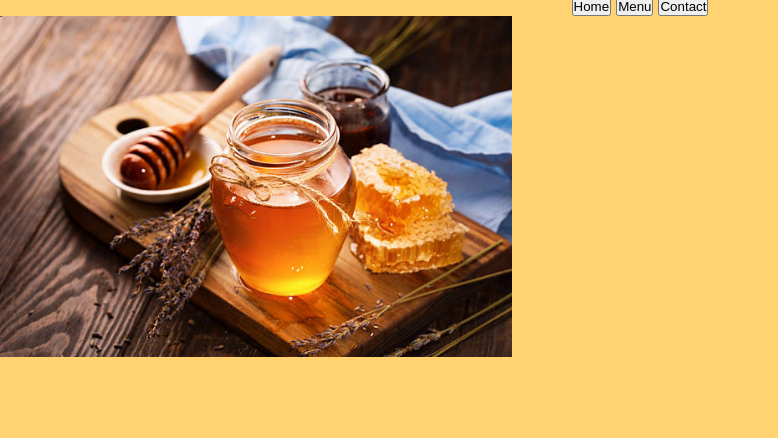
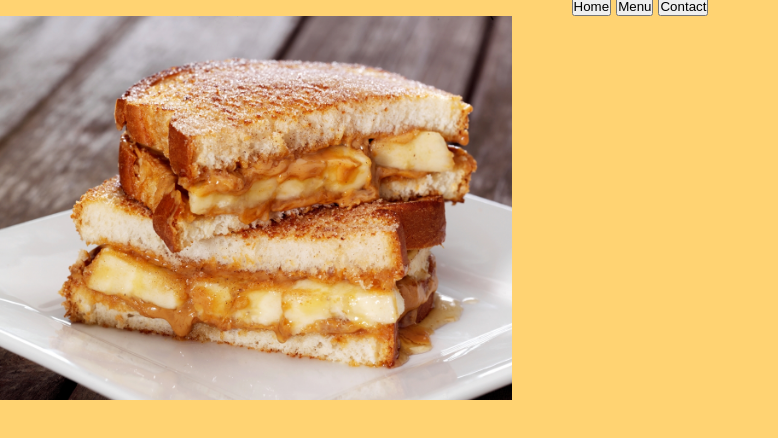
Before and after one commit to kellondavid/restaurant, a website built with webpack: page dist/index.html in a window 1280 px wide. Both pictures are taken after a click on the button "Menu". Shown: the part 40-478 px from the top of the page, without its empty margins (0-778 px from the left). Built offline with nearby package versions, Linux system fonts and the light colour scheme.

Commit message:
update readme, delete child div when swapping tabs

```diff
--- a/src/index.js
+++ b/src/index.js
@@ -1,5 +1,6 @@
 import { initialPage } from "./website"
 import { homePage } from "./initial-page"
+import { menuPage } from "./menu"
 
 loadInitial();
 
@@ -9,9 +10,11 @@ function swapTabs() {
     const contactBtn = document.querySelector(".contactTab");
 
     homeBtn.addEventListener("click", homePage)
+    menuBtn.addEventListener("click", menuPage)
 }
 
 function loadInitial(){
     initialPage();
     homePage();
+    swapTabs();
 }
--- a/src/initial-page.js
+++ b/src/initial-page.js
@@ -1,9 +1,11 @@
 export function homePage() {
   const main = document.querySelector("#content")
+  main.replaceChildren();
 
   const bodyPage = document.createElement("div");
   bodyPage.classList.add("bodyPage");
   main.appendChild(bodyPage);
+  bodyPage.replaceChildren();
 
   const honeyImg = document.createElement("img");
   honeyImg.src = "images/honey.jpeg";
--- a/src/menu.js
+++ b/src/menu.js
@@ -1,31 +1,17 @@
 export function menuPage() {
-    const body = document.body;
-    const main = document.querySelector("#content");
+  const main = document.querySelector("#content");
+  main.replaceChildren();
 
-    const header = document.createElement("h1");
-    header.textContent = "Bee Happy";
-    header.classList.add("header");
-    main.appendChild(header);
 
-    const nav = document.createElement("div");
-    nav.classList.add("nav");
-    main.appendChild(nav);
+  const bodyPage = document.createElement("div");
+  bodyPage.classList.add("bodyPage");
+  main.appendChild(bodyPage);
+  bodyPage.replaceChildren();
 
-    let navHome = document.createElement("button");
-    nav.appendChild(navHome);
-    navHome.innerHTML = "Home";
 
-    let navMenu = document.createElement("button");
-    nav.appendChild(navMenu);
-    navMenu.innerHTML = "Menu";
-
-    let navContact = document.createElement("button");
-    nav.appendChild(navContact);
-    navContact.innerHTML = "Contact";
-
-    const sandwichImg = document.createElement("img");
-    sandwichImg.src = "images/sandwich.jpeg";
-    sandwichImg.classList.add("sandwichImg")
-    sandwichImg.alt = "sandwich";
-    main.appendChild(sandwichImg);
-  }
+  const sandwichImg = document.createElement("img");
+  sandwichImg.src = "images/sandwich.jpeg";
+  sandwichImg.classList.add("sandwichImg");
+  sandwichImg.alt = "sandwich";
+  bodyPage.appendChild(sandwichImg);
+}
--- a/src/website.js
+++ b/src/website.js
@@ -1,17 +1,19 @@
 import { homePage } from "./initial-page";
+import { menuPage } from "./menu"
 
 export function initialPage() {
   const body = document.body;
+  const headerDiv = document.querySelector("#header")
   const main = document.querySelector("#content");
 
   const header = document.createElement("h1");
   header.textContent = "Bee Happy";
   header.classList.add("header");
-  main.appendChild(header);
+  headerDiv.appendChild(header);
 
   const nav = document.createElement("div");
   nav.classList.add("nav");
-  main.appendChild(nav);
+  headerDiv.appendChild(nav);
 
   let navHome = document.createElement("button");
   navHome.classList.add("homeTab", "navBtn")
```
Also changed, not shown: README.md, dist/index.html, dist/main.js, dist/style.css.
